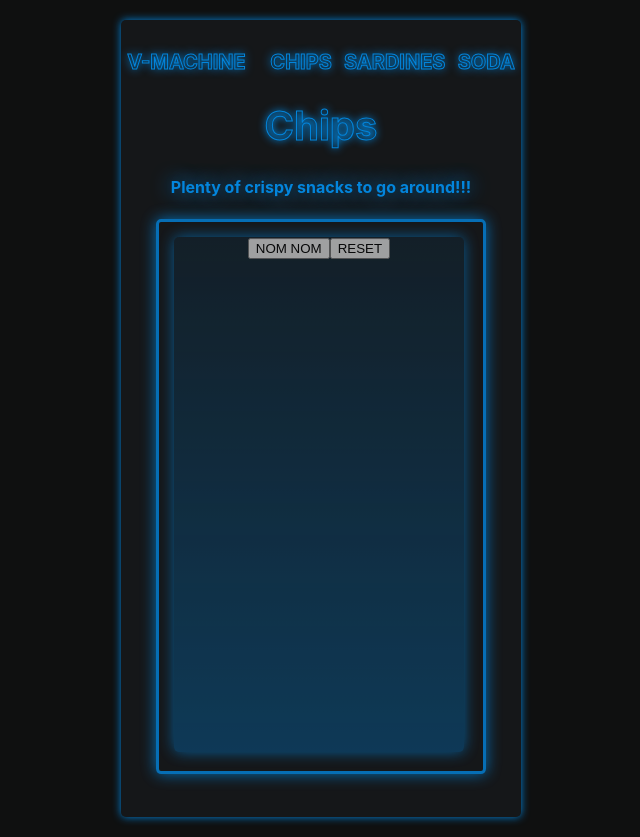
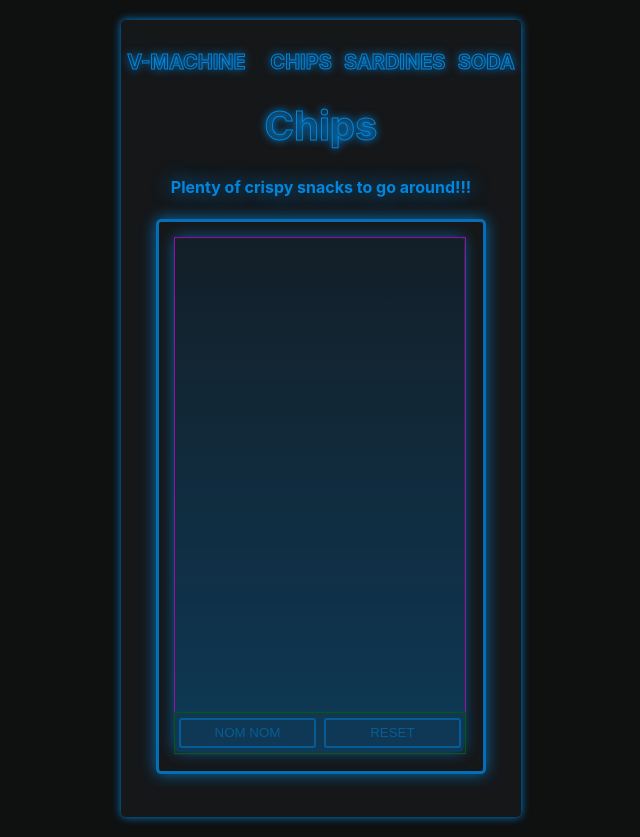
Before and after one commit to jas112/REACT-STUDY-Router-EX1, a React (Create React App) app: page /chips in a window 1280 px wide. Shown: the whole page, without its empty margins (319-959 px from the left). Built offline with nearby package versions, Linux system fonts and the light colour scheme.

Commit message:
images starting to render on ChipSelection...mods need to address image placement.

```diff
--- a/src/components/chips/Chip.css
+++ b/src/components/chips/Chip.css
@@ -0,0 +1,4 @@
+.Chip-img{
+    width:50px;
+    height: auto;
+}
--- a/src/components/chips/Chip.js
+++ b/src/components/chips/Chip.js
@@ -1,12 +1,13 @@
 import React, { Component } from 'react';
+import ChipBagImage from '../../assets/Chips.png'
 import './Chip.css';
+
 
 class Chip extends Component {
     render() {
-        let imgSrc = `../../assets/Chips.PNG`;
         return (
             <div className='Chip'>
-            <img style={{transform: this.props.orientation}} src={imgSrc} alt='Photo by Unknown Artist ' />
+                <img className='Chip-img' style={{transform: this.props.orientation}} src={ChipBagImage} alt='Photo by Unknown Artist ' />
             </div>
         )
     }
--- a/src/components/chips/ChipSelection.css
+++ b/src/components/chips/ChipSelection.css
@@ -0,0 +1,31 @@
+.ChipSelection-display{
+    position: relative;
+    left: 0;
+    top: 0;
+    width: 100%;
+    height: 100%;
+    border: 1px solid #e70bef;
+}
+
+.ChipSelection-console{
+    position: relative;
+    left: 0;
+    bottom: 42px;
+    width: 100%;
+    height: 40px;
+    border: 1px solid green;
+    display: flex;
+    flex-flow: row nowrap;
+    justify-content: space-around;
+    align-items: center;
+}
+
+.ChipSelection-Btn{
+    background-color: transparent;
+    color:#0385dc;
+    border: none;
+    border: 2px solid #0385dc;
+    border-radius: 3px;
+    width: 47%;
+    height: 30px;
+}
--- a/src/components/chips/ChipSelection.js
+++ b/src/components/chips/ChipSelection.js
@@ -1,6 +1,7 @@
 import React, { Component } from 'react';
 import Chip from './Chip';
 import { v4 as uuidv4 } from 'uuid';
+import './ChipSelection.css';
 
 class ChipSelection extends Component {
 
@@ -26,9 +27,9 @@ class ChipSelection extends Component {
     }
 
     generateChipSelection(){
-        let chipsSelection = this.state.chips.map(chipBag => {
+        let chipsSelection = this.state.chips.map(chipBag => (
             <Chip key={chipBag.id} orientation={chipBag.orientation} />
-        });
+        ));
         return chipsSelection;
     }
 
@@ -63,12 +64,12 @@ class ChipSelection extends Component {
             <div className='pageDetail'>Plenty of crispy snacks to go around!!!</div>
             <div className='content-box'>
                 <div className='content-box-display'>
-                <div className='Chips-display'>
+                <div className='ChipSelection-display'>
                     {chips}
                 </div>
-                <div className='Chips-console'>
-                    <button className='' onClick={this.handleClick}>NOM NOM</button>
-                    <button className='' onClick={this.handleReset}>RESET</button>
+                <div className='ChipSelection-console'>
+                    <button className='ChipSelection-Btn' onClick={this.handleClick}>NOM NOM</button>
+                    <button className='ChipSelection-Btn' onClick={this.handleReset}>RESET</button>
                 </div>
                 </div>
             </div>
--- a/src/components/sodas/Soda.css
+++ b/src/components/sodas/Soda.css
@@ -0,0 +1,4 @@
+.Soda-img{
+    width: 100px;
+    height: auto;
+}
--- a/src/components/sodas/Soda.js
+++ b/src/components/sodas/Soda.js
@@ -1,13 +1,12 @@
 import React, { Component } from 'react';
 import './Soda.css';
-import '../../assets/';
 
 class Soda extends Component {
   render() {
     let imgSrc = `../../assets/Soda.PNG`;
     return (
       <div className='Soda'>
-        <img style={{transform: this.props.orientation}} src={imgSrc} alt='Photo by Unknown Artist ' />
+        <img className='Soda-img' style={{transform: this.props.orientation}} src={imgSrc} alt='Photo by Unknown Artist ' />
       </div>
     )
   }
--- a/src/components/sodas/SodaSelection.js
+++ b/src/components/sodas/SodaSelection.js
@@ -63,7 +63,7 @@ class SodaSelection extends Component {
             <div className='content-box'>
                 <div className='content-box-display'>
                     <div className='Sodas-display'>
-
+                        {sodaCanSelection}
                     </div>
                     <div className='Sodas-console'>
                         <button className='' onClick={this.handleClick}>NOM NOM</button>
```
